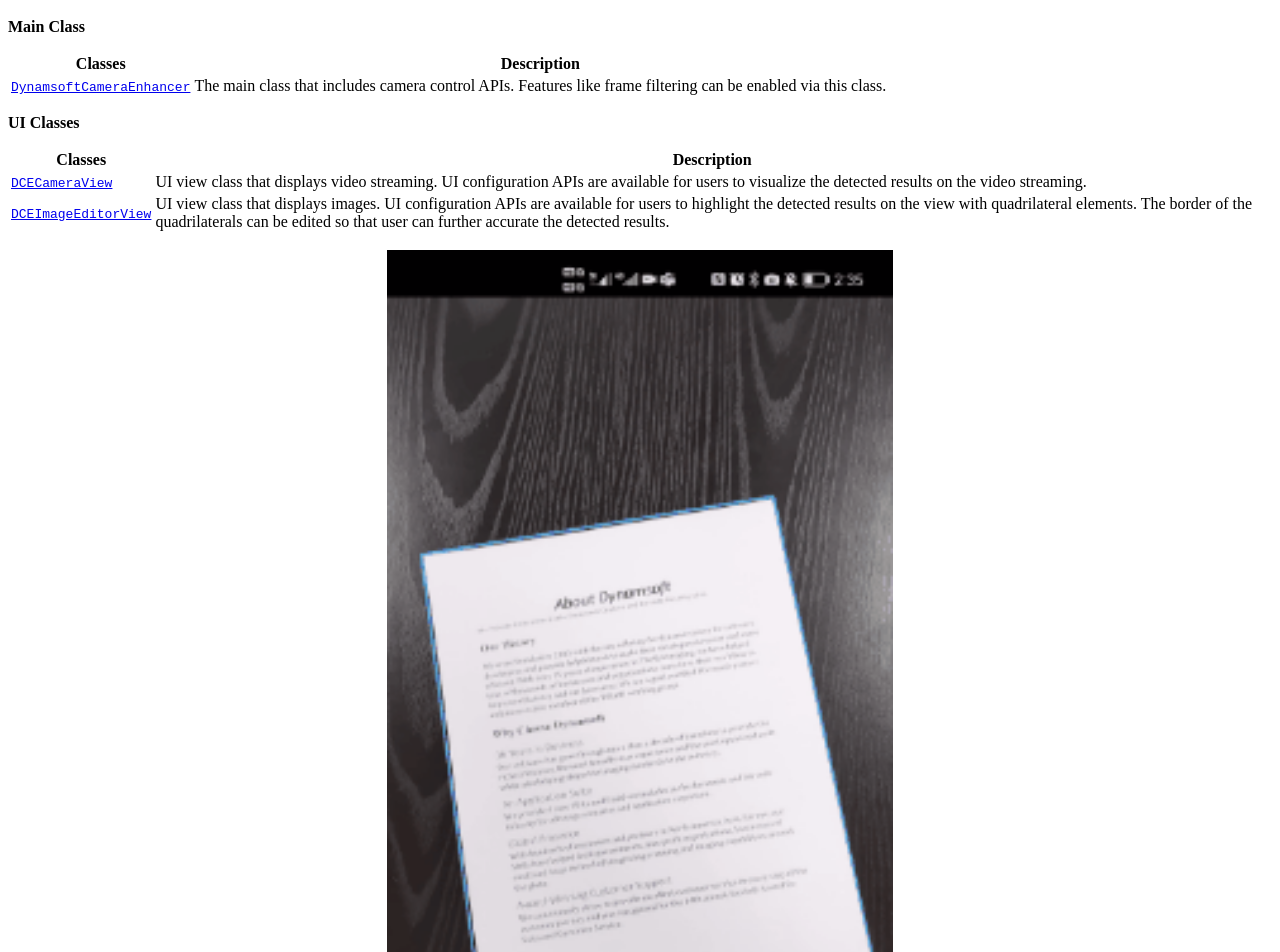
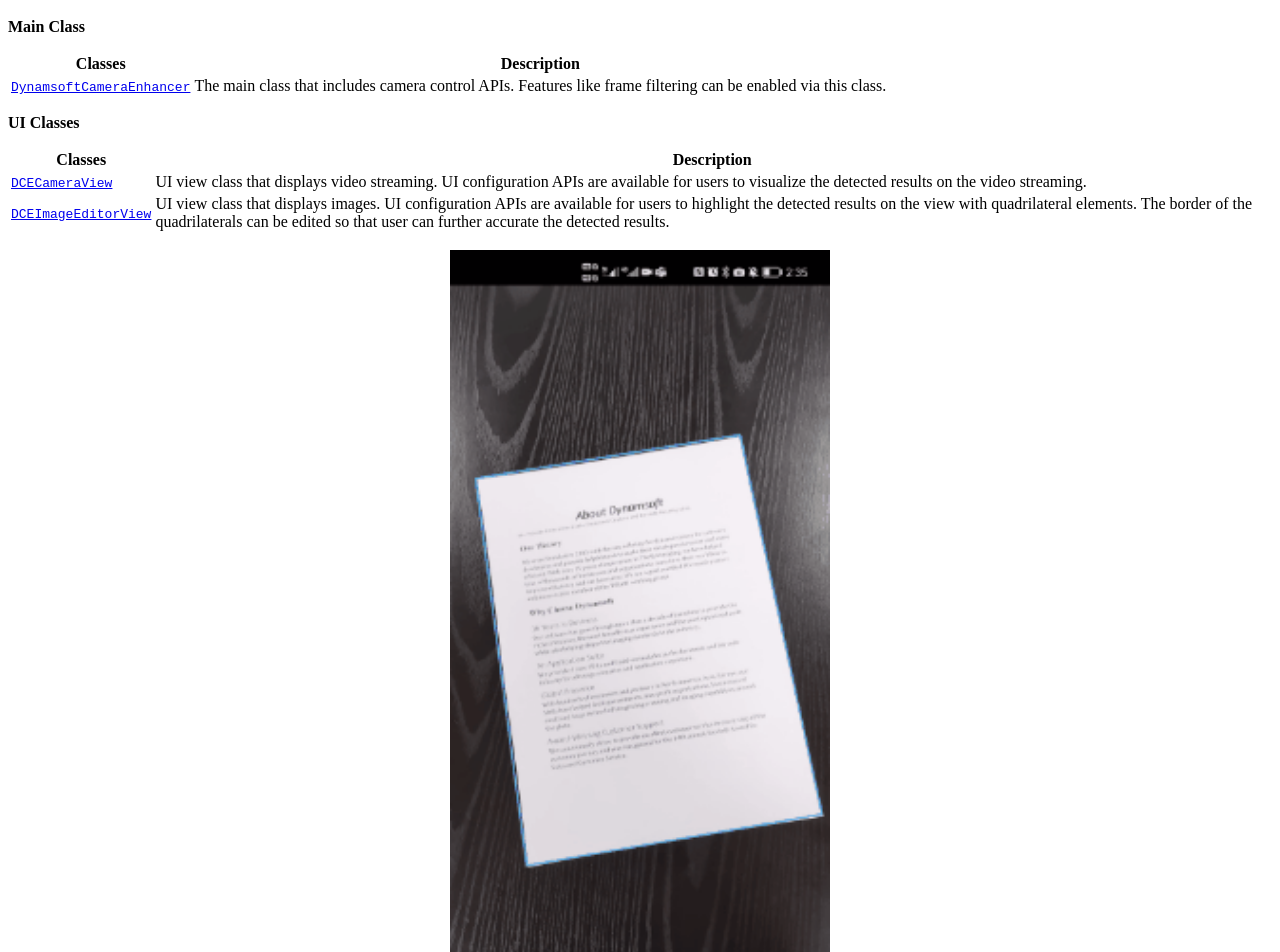
Before and after one commit to dynamsoft-docs/document-normalizer-docs, a Jekyll site: the page built from programming/ios/api-reference/camera-enhancer/index.md, in a window 1280 px wide. Shown: the part 694-1646 px from the top of the page. Built offline with Jekyll 4.4.1, drawn with Linux system fonts in a browser that asks for light colours.

Commit message:
Fixing bugs

```diff
--- a/programming/ios/api-reference/camera-enhancer/index.md
+++ b/programming/ios/api-reference/camera-enhancer/index.md
@@ -29,7 +29,7 @@ noTitleIndex: true
 | [`DCEImageEditorView`](dceimageeditorview.md) | UI view class that displays images. UI configuration APIs are available for users to highlight the detected results on the view with quadrilateral elements. The border of the quadrilaterals can be edited so that user can further accurate the detected results. |
 
 <div align="center">
-    <p><img src="../../../../assets/dce-ddn-view.gif" width="40%" alt="edit"></p>
+    <p><img src="../../../../assets/dce-ddn-view.gif" width="30%" alt="edit"></p>
     <p>DynamsoftCameraEnhancer UI View</p>
 </div>
 
```
Also changed, not shown: programming/android/api-reference/camera-enhancer/index.md (+1 -1 lines).
